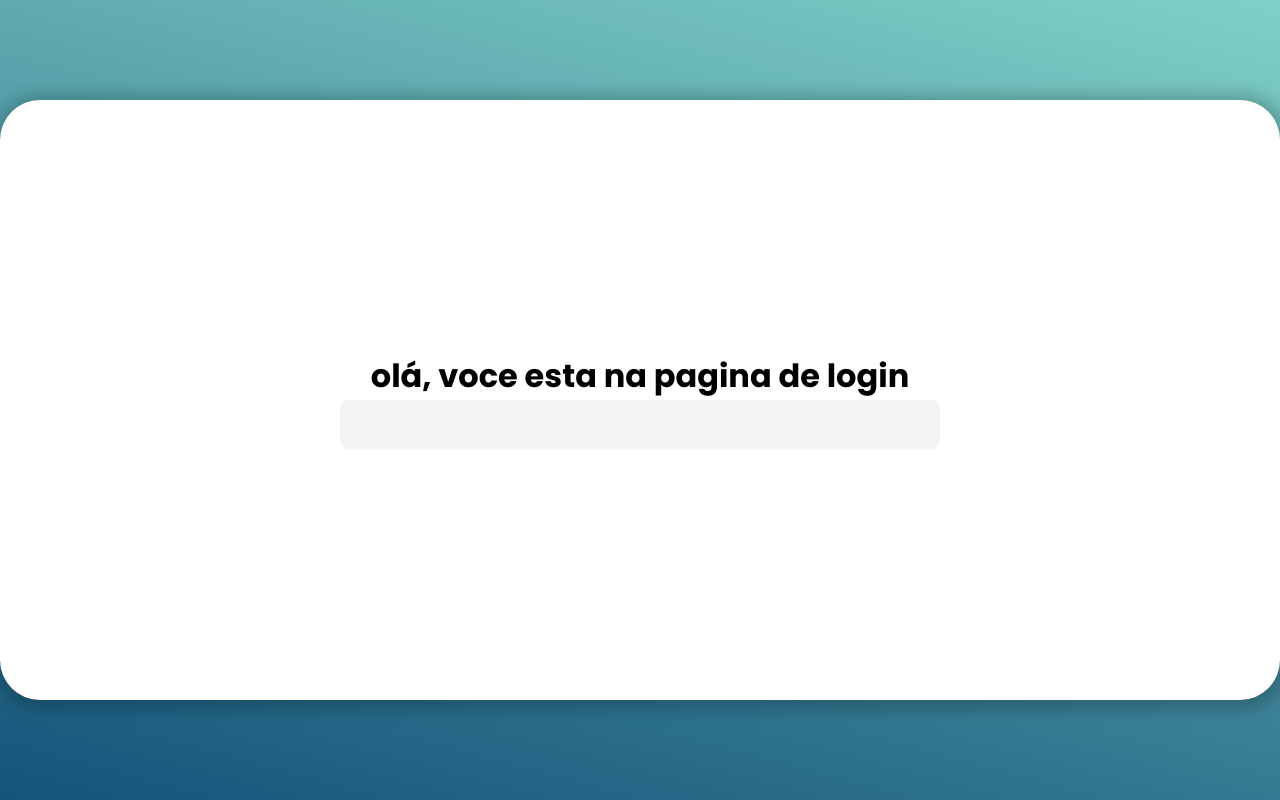
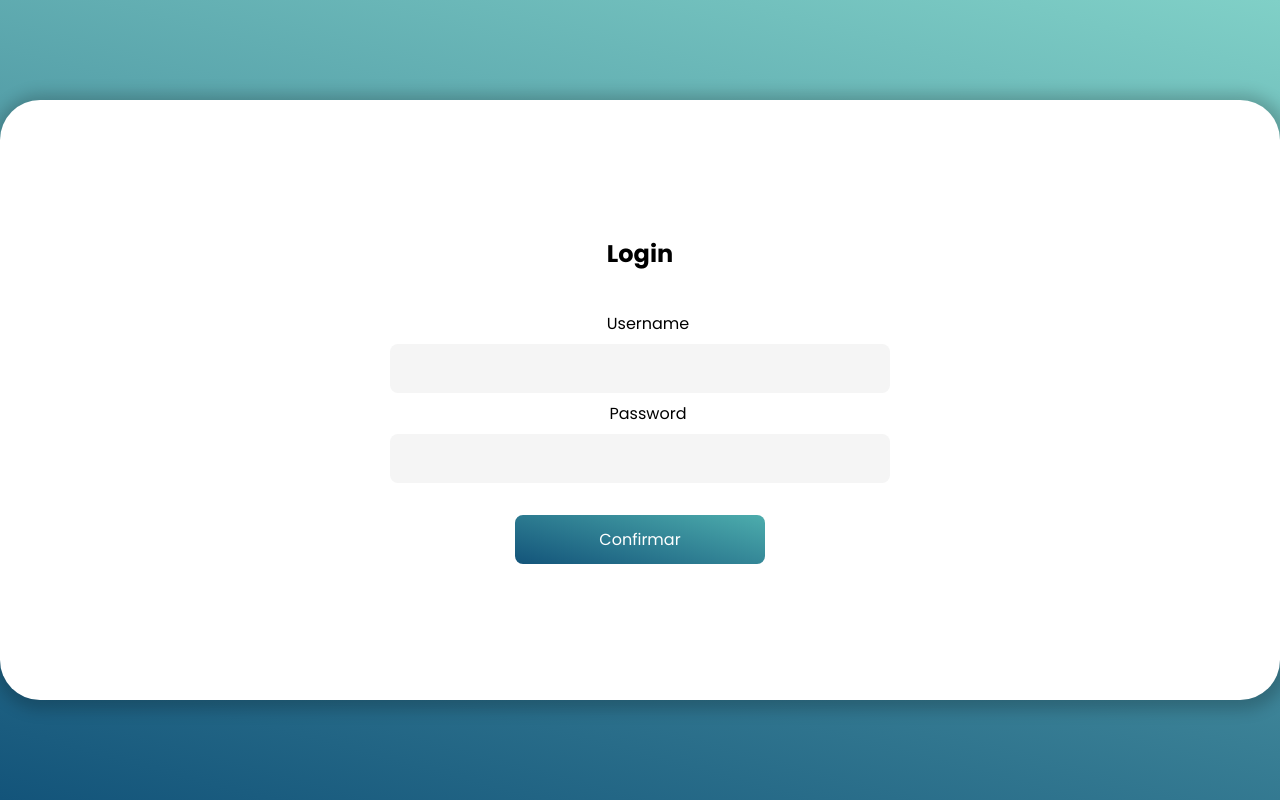
Before and after one commit to TallysonFreitas/comercio-online, a React (Create React App) app: page / in a window 1280 px wide. Built offline with nearby package versions, Linux system fonts and the light colour scheme; a web font is replaced by a local one.

Commit message:
adding loginPage

```diff
--- a/src/containers/PaginaDeLogin/index.tsx
+++ b/src/containers/PaginaDeLogin/index.tsx
@@ -1,13 +1,24 @@
 import { ContainerPadrao } from '../../style'
-import { SCardLogin, SFormularioLogin, SInputLogin } from './style'
+import {
+  SButtonLogin,
+  SCardLogin,
+  SFormularioLogin,
+  SInputLogin,
+  SLabelLogin,
+  STitulo
+} from './style'
 
 const PaginaDeLogin = () => {
   return (
     <ContainerPadrao>
       <SCardLogin>
-        <h1>olá, voce esta na pagina de login</h1>
+        <STitulo>Login</STitulo>
         <SFormularioLogin>
-          <SInputLogin />
+          <SLabelLogin>Username</SLabelLogin>
+          <SInputLogin type="text" required autoComplete="off" />
+          <SLabelLogin>Password</SLabelLogin>
+          <SInputLogin type="password" required autoComplete="off" />
+          <SButtonLogin type="submit">Confirmar</SButtonLogin>
         </SFormularioLogin>
       </SCardLogin>
     </ContainerPadrao>
--- a/src/containers/PaginaDeLogin/style.ts
+++ b/src/containers/PaginaDeLogin/style.ts
@@ -10,19 +10,53 @@ export const SCardLogin = styled.div`
   flex-direction: column;
   justify-content: center;
   align-items: center;
+  gap: 40px;
 `
 
 export const SInputLogin = styled.input`
   background-color: #f5f5f5;
-  padding: 12px 8px;
+  padding: 12px 8px 12px;
   width: 100%;
   color: #999999;
   border: none;
   border-radius: 8px;
   font-size: 16px;
+  outline-color: transparent;
 `
 
 export const SFormularioLogin = styled.form`
-  max-width: 600px;
+  max-width: 500px;
   width: 100%;
+  position: relative;
+  display: flex;
+  flex-direction: column;
+  align-items: center;
+  gap: 8px;
 `
+
+export const SLabelLogin = styled.label`
+  position: relative;
+  margin: auto;
+  top: 0px;
+  left: 8px;
+  pointer-events: none;
+`
+
+export const SButtonLogin = styled.button`
+  width: 50%;
+  padding: 12px;
+  font-size: 16px;
+  border-radius: 8px;
+  border: none;
+  cursor: pointer;
+  background-image: linear-gradient(15deg, #13547a 0%, #4dadad 100%);
+  color: #ffffff;
+  margin-top: 24px;
+`
+
+export const STitulo = styled.h2``
+
+export const SImagemLogo = styled.img`
+  height: 160px;
+  width: 160px;
+`
--- a/src/style.ts
+++ b/src/style.ts
@@ -6,6 +6,7 @@ export const ContainerPadrao = styled.div`
   margin: 0 auto;
   height: 100vh;
   display: flex;
+  flex-direction: column;
   justify-content: center;
   align-items: center;
 `
```
Also changed, not shown: src/imgs/investment.png (added).
